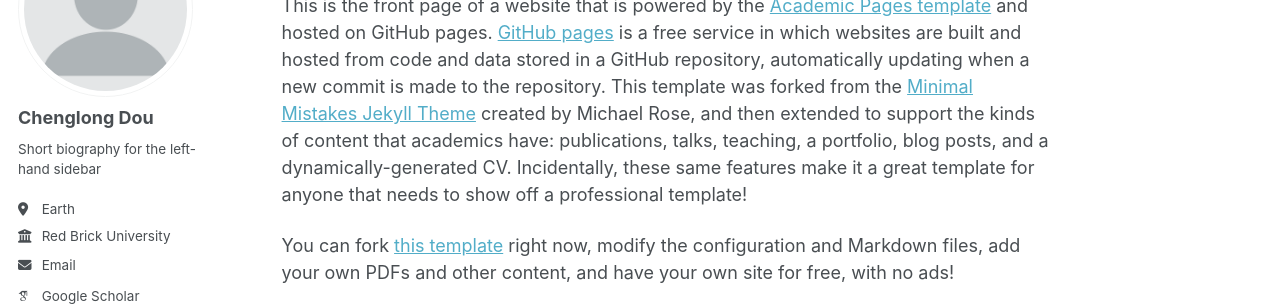
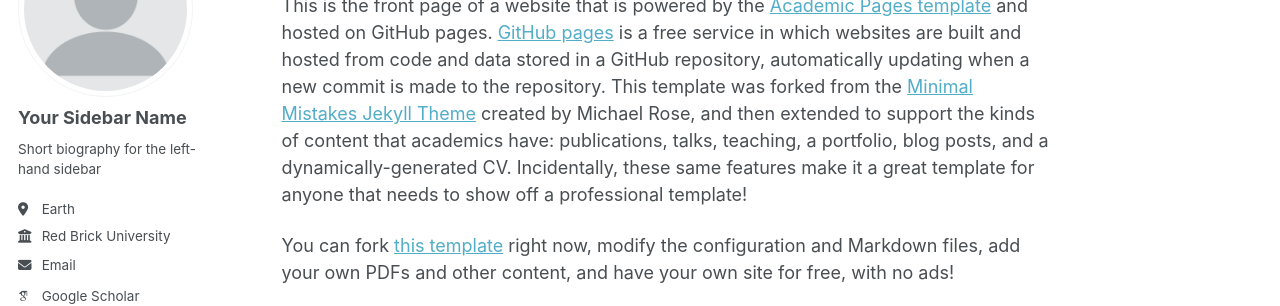
Before and after one commit to cldou/cldou.github.io, a Jekyll site: the page built from _pages/about.md, in a window 1280 px wide. Shown: the part 179-485 px from the top of the page. Built offline with Jekyll 4.4.1, drawn with Linux system fonts in a browser that asks for light colours; some web fonts are replaced; a script bundle is joined from its source files by our own code; library files that are not in the unit come from our copies.

Commit message:
Update _config.yml

```diff
--- a/_config.yml
+++ b/_config.yml
@@ -24,7 +24,7 @@ repository               : "academicpages/academicpages.github.io"
 author:
   # Biographic information
   avatar           : "profile.png"
-  name             : "Chenglong Dou"
+  name             : "Your Sidebar Name"
   pronouns         : # example: "she/her"
   bio              : "Short biography for the left-hand sidebar"
   location         : "Earth"
```
